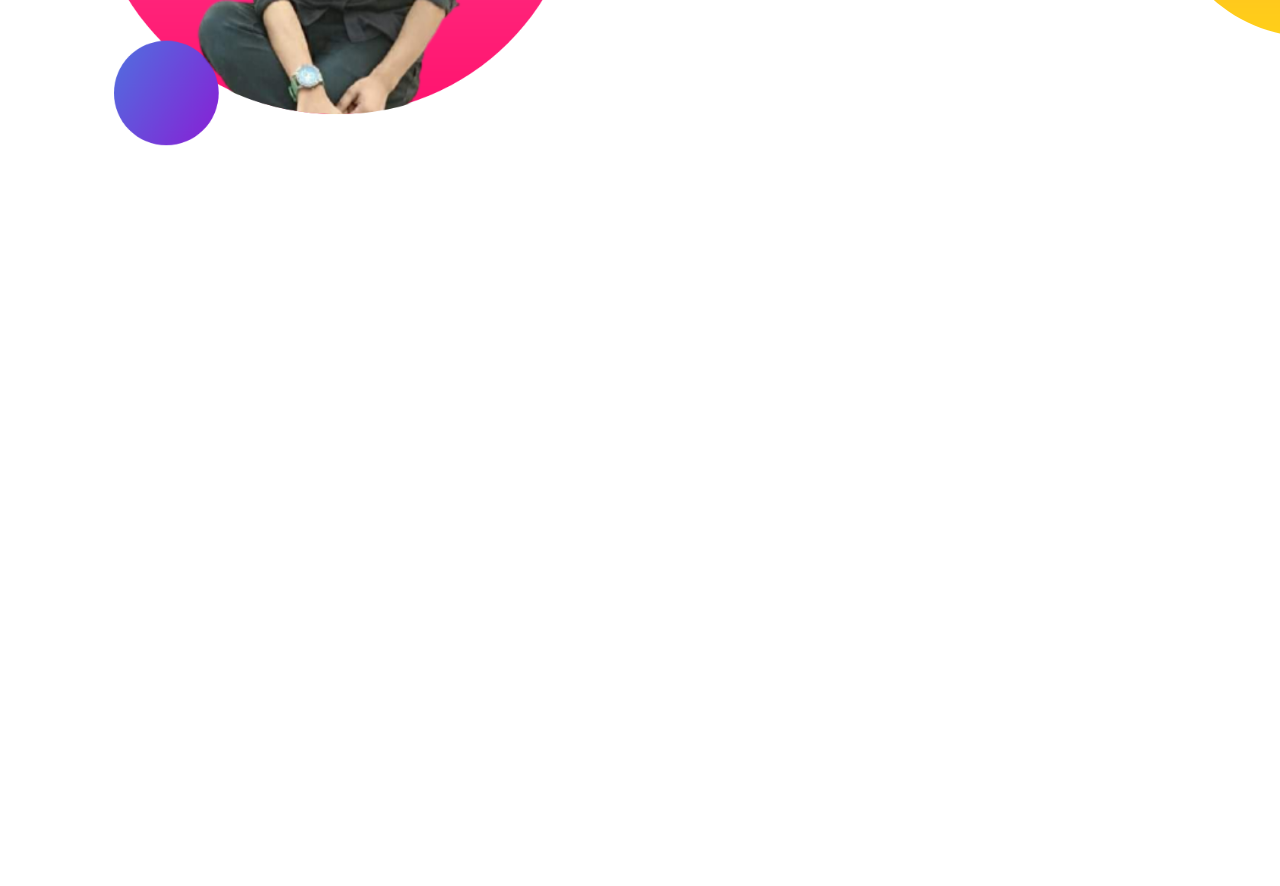
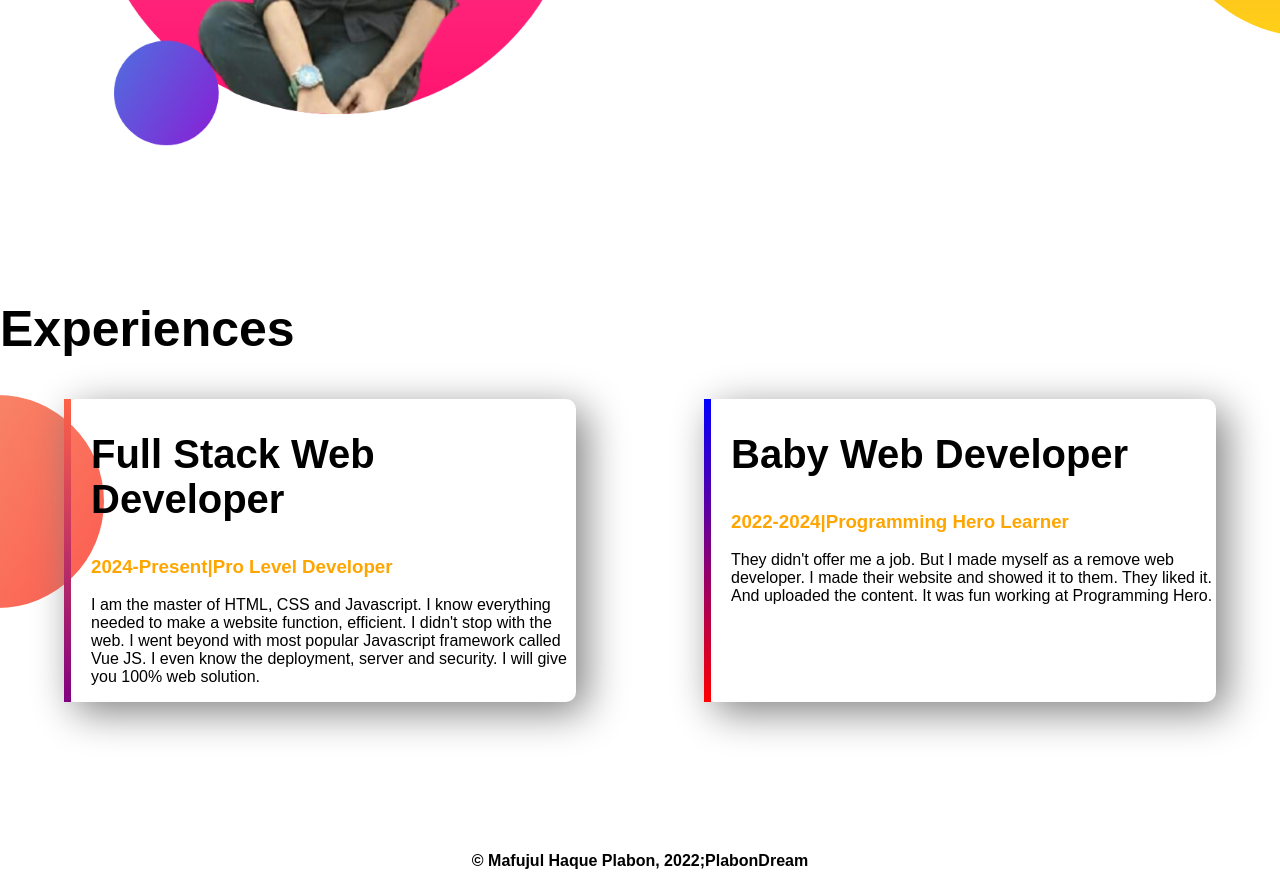
Before and after one commit to MafujulHaquePlabon/developer-portfolio, a plain HTML site: page index.html in a window 1280 px wide. Shown: the part 1066-1952 px from the top of the page. Before the commit the page ends 1366 px from the top, so only its background shows below. Drawn offline with Linux system fonts and the light colour scheme.

Commit message:
footer and experience added

```diff
--- a/index.html
+++ b/index.html
@@ -8,7 +8,7 @@
     <link rel="stylesheet" href="style.css" />
   </head>
   <body>
-    <section class="top-banner">
+    <section class="top-banner flexible-container">
       <div class="half-width">
         <h1>Welcome To</h1>
         <h1><span class="orange-color"> Mafujul Haque PLabon </span>world!</h1>
@@ -32,7 +32,7 @@
         <img src="image/plabon1st.png" alt="" />
       </div>
     </section>
-    <section class="dream-big">
+    <section class="dream-big flexible-container">
       <div class="half-width">
         <img src="image/plabon2nd.png" alt="" />
       </div>
@@ -53,5 +53,36 @@
         >
       </div>
     </section>
+    <section class="experience-area">
+      <h1>Experiences</h1>
+      <div class="flexible-container">
+        <div id="full-stack-experience" class="experience-item">
+          <h2>Full Stack Web Developer</h2>
+          <h3 class="orange-color">2024-Present|Pro Level Developer</h3>
+          <p>
+            I am the master of HTML, CSS and Javascript. I know everything
+            needed to make a website function, efficient. I didn't stop with the
+            web. I went beyond with most popular Javascript framework called Vue
+            JS. I even know the deployment, server and security. I will give you
+            100% web solution.
+          </p>
+        </div>
+        <div id="web-dev-experience" class="experience-item">
+          <h2>Baby Web Developer</h2>
+          <h3 class="orange-color">2022-2024|Programming Hero Learner</h3>
+          <p>
+            They didn't offer me a job. But I made myself as a remove web
+            developer. I made their website and showed it to them. They liked
+            it. And uploaded the content. It was fun working at Programming
+            Hero.
+          </p>
+        </div>
+      </div>
+    </section>
+    <footer>
+      <p>
+        <b>© Mafujul Haque Plabon, 2022;PlabonDream</b>
+      </p>
+    </footer>
   </body>
 </html>
--- a/style.css
+++ b/style.css
@@ -5,10 +5,13 @@ body {
 h1 {
   font-size: 50px;
 }
+h2 {
+  font-size: 40px;
+}
 .orange-color {
   color: orange;
 }
-section {
+.flexible-container {
   display: flex;
   margin-bottom: 150px;
 }
@@ -36,3 +39,29 @@ section {
   background-repeat: no-repeat;
   background-position: right;
 }
+.experience-area {
+  background-image: url(image/exp-bg.png);
+  background-repeat: no-repeat;
+  background-position: left;
+}
+.experience-item {
+  box-shadow: 10px 10px 40px gray;
+  width: 40%;
+  margin-left: 5%;
+  margin-right: 5%;
+  padding-left: 20px;
+  border-radius: 10px;
+}
+#web-dev-experience {
+  border-left: 7px solid;
+  border-image: linear-gradient(blue, red);
+  border-image-slice: 1;
+}
+#full-stack-experience {
+  border-left: 7px solid;
+  border-image: linear-gradient(tomato, purple);
+  border-image-slice: 1;
+}
+footer p {
+  text-align: center;
+}
```
